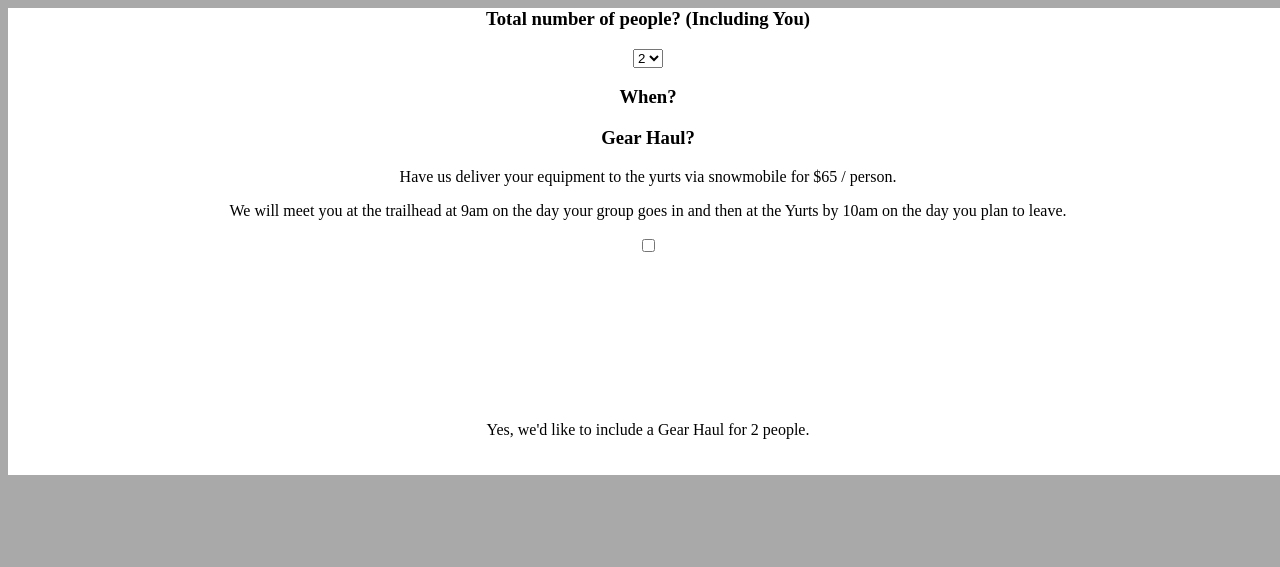
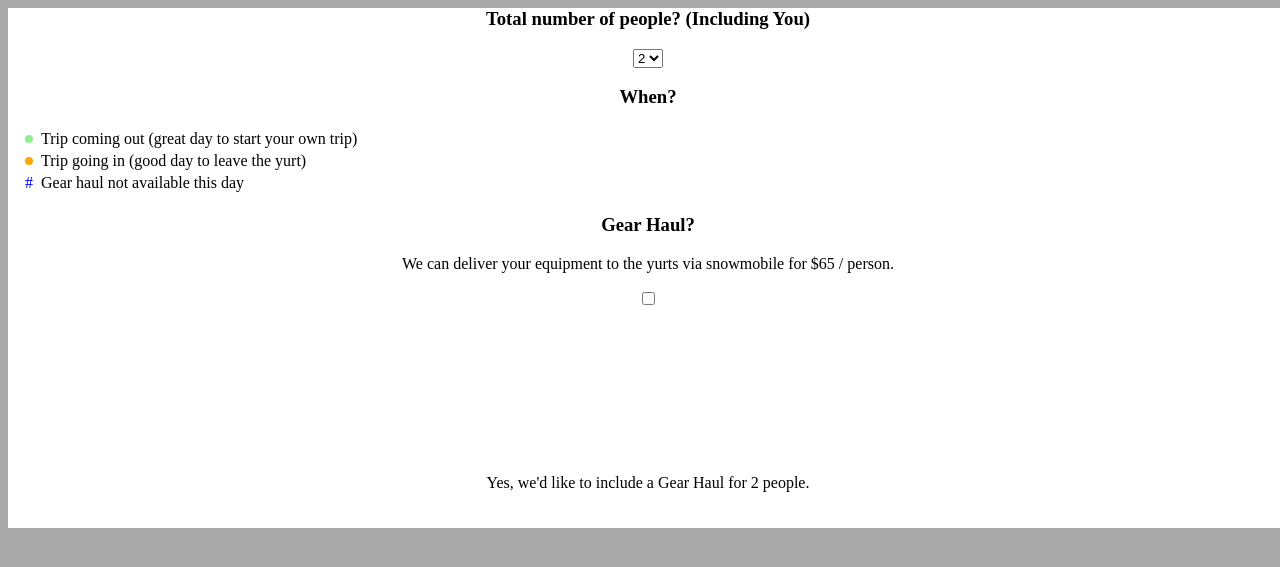
Before and after one commit to jenningsanderson/yurtski.com, a PHP site: page /reserve.html in a window 1280 px wide. Shown: the top 567 px of the page. Run offline with PHP 8.4, Linux system fonts and the light colour scheme; some libraries are stand-ins or nearby versions.

Commit message:
front end looks better too

```diff
--- a/css/reserve.css
+++ b/css/reserve.css
@@ -12,7 +12,11 @@
     left: calc(50% - 8px);
     content: " ";
     display: block;
-    background: black;
+    background: orange;
+}
+
+span.no-gh{
+  color:blue;
 }
 
 .group.out {
@@ -20,7 +24,18 @@
   left: calc(50%);
 }
 
+span.legend{
+  position:inherit;
+}
+
 section.limiter{
   background-color:white;
   min-width:350px;
 }
+
+table#legend{
+  margin-left:10px;
+}
+table#legend td{
+  padding-left:5px;
+}
--- a/reserve.html
+++ b/reserve.html
@@ -35,16 +35,21 @@
     <h3 class="txt-h3">When?</h3>
     <div id="datePicker"></div>
 
+    <table id="legend">
+      <tr><td><span class="group out legend"></span> </td><td class="txt-s">Trip coming out (great day to start your own trip)</td></tr>
+      <tr><td><span class="group legend"></span> </td><td class="txt-s">Trip going in (good day to leave the yurt)</td></tr>
+      <tr><td><span class="no-gh">#</span> </td><td class="txt-s">Gear haul not available this day</td></tr>
+    </table>
+
     <p id="newTrip"></p>
 
     <p class="border border--orange" style="display:none;" id="warning"></p>
 
+    <div id="gearHaul">
       <h3 class="txt-h3">Gear Haul?</h3>
-    <p>Have us deliver your equipment to the yurts via snowmobile for $65 / person. </p>
+      <p>We can deliver your equipment to the yurts via snowmobile for $65 / person. </p>
 
-    <p>We will meet you at the trailhead at 9am on the day your group goes in and then at the Yurts by 10am on the day you plan to leave.</p>
-    </p>
-
+      <div id="gearHaulCheckBox">
        <label class='checkbox-container'>
           <input type='checkbox' />
           <div class='checkbox mr6'>
@@ -52,6 +57,8 @@
           </div>
           <p>Yes, we'd like to include a Gear Haul for <span class="txt-bold" id="count"> 2 </span> people.</p>
         </label>
+      </div>
+    </div>
 
     <option>
 
@@ -59,10 +66,16 @@
 
   <script type="text/javascript">
 
-    d3.json("https://montana-backcountry-yurts.appspot.com/reservations.json",function(err, trips){
+    d3.json("https://montana-backcountry-yurts.appspot.com/calendar.json",function(err, trips){
+    // d3.json("http://localhost:8080/calendar.json",function(err, calendar){
       if(err) throw err
+      var trips = calendar.trips
+      var ghUnavailable = calendar.noGearHaul.map(function(d){
+        return flatpickr.formatDate(
+          flatpickr.parseDate(d,"M j, Y"),"Y-m-d")
+        });
 
-      console.log(trips)
+      // console.log(ghUnavailable)
 
       var daysIn = []
       var daysOut = []
@@ -100,6 +113,7 @@
 
       function hideWarning(){
         document.getElementById('warning').style.display='none';
+        document.getElementById('gearHaul').style.display='block';
       }
 
       var calendar = flatpickr("#datePicker", {
@@ -115,6 +129,10 @@
           if (daysOut.indexOf(flatpickr.formatDate(dayElem.dateObj,"Y-m-d")) > -1){
             dayElem.innerHTML += "<span class='group out'></span>";
           }
+          if (ghUnavailable.indexOf(flatpickr.formatDate(dayElem.dateObj,"Y-m-d")) > -1){
+            dayElem.classList += " no-gh"
+          }
+
         },
         onValueUpdate: function(selectedDates, dateStr, instance){
           var warning = document.getElementById('warning')
@@ -143,19 +161,24 @@
 
             //Otherwise, we have a successful trip
             hideWarning();
+            document.getElementById('gearHaul').classList = "";
+            document.getElementById('gearHaulCheckBox').style.display = 'block';
             document.getElementById('newTrip').innerHTML = "Going into Yurt on <strong>" +
              flatpickr.formatDate(selectedDates[0],"D, M j") + "</strong> and checking out by 11:00am on <strong>" +
               flatpickr.formatDate(selectedDates[1],"D, M j") + "</strong>"
+
+            //check for gear haul
+            if ( (ghUnavailable.indexOf(flatpickr.formatDate(selectedDates[0],"Y-m-d")) > -1) ||
+                 (ghUnavailable.indexOf(flatpickr.formatDate(selectedDates[1],"Y-m-d")) > -1) ){
+                   warn('Note: Gear haul is not available on your selected days in and out, please prepare your own gear transportation')
+                   document.getElementById('gearHaul').classList += 'disabled opacity25'
+                   document.getElementById('gearHaulCheckBox').style.display = 'none';
+                 }
 
           }
         }
       });
     })
-
-
-
-
-
 
     document.getElementById('peopleSelector').addEventListener('change',function(e){
       console.log("People Changed: " + e.target.value)
```
Lines whose indentation alone changed are shown as unchanged.
